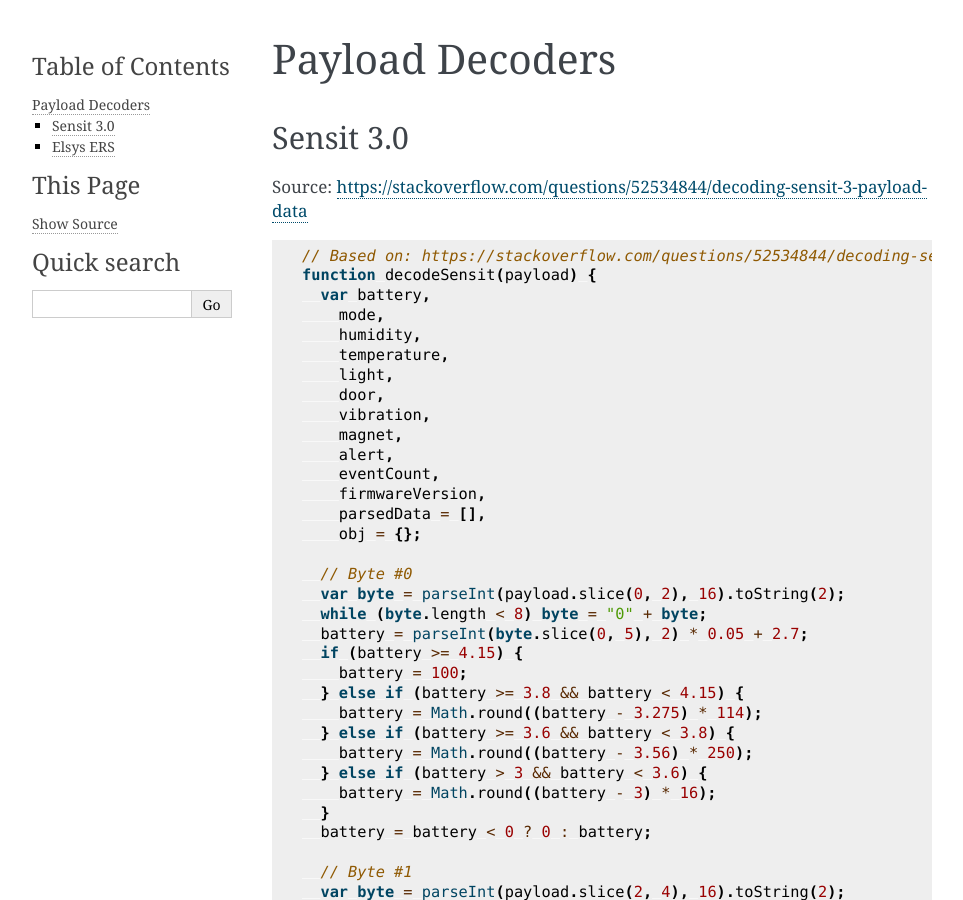
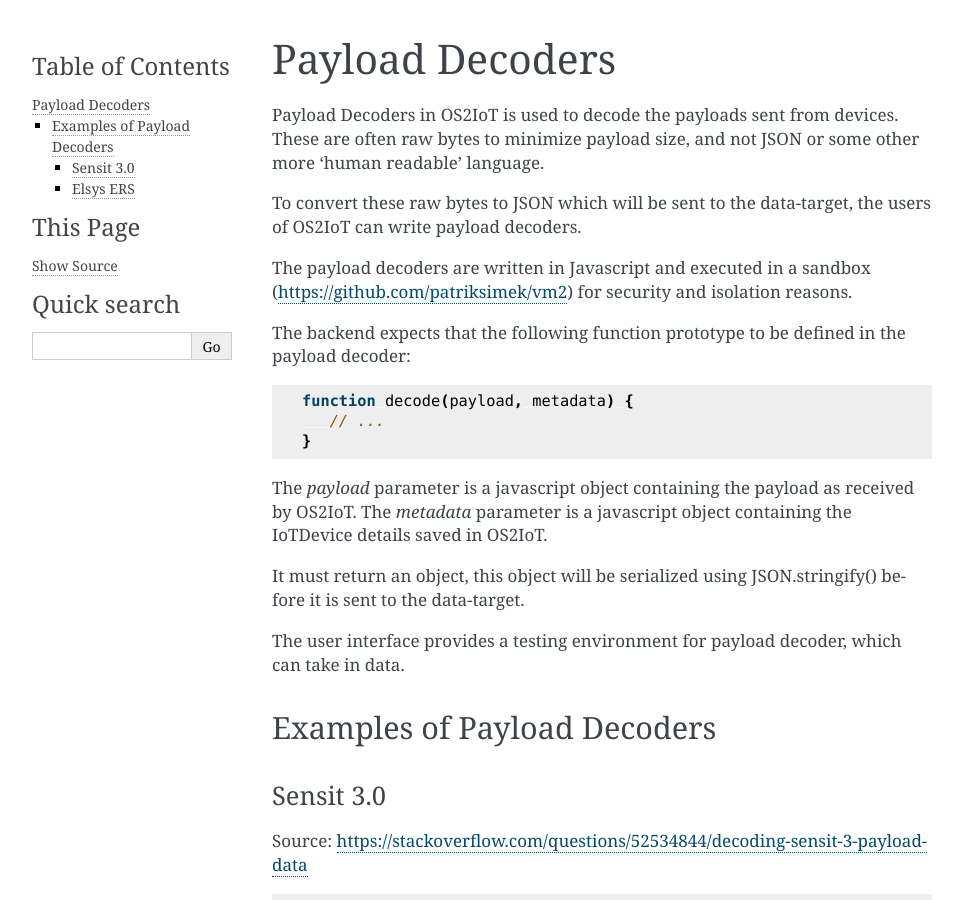
Before and after one commit to OS2iot/OS2iot-docs, a Sphinx documentation site: the page built from source/payload-decoders/payload-decoders.rst, in a window 1280 px wide and 900 px high. Shown: the whole window, without its empty margins (148-1111 px from the left). Built offline with Sphinx 7.4.7, drawn with Linux system fonts in a browser that asks for light colours.

Commit message:
Update payload decoder docs

```diff
--- a/source/payload-decoders/payload-decoders.rst
+++ b/source/payload-decoders/payload-decoders.rst
@@ -1,8 +1,33 @@
 Payload Decoders
 ================================
 
+Payload Decoders in OS2IoT is used to decode the payloads sent from devices.
+These are often raw bytes to minimize payload size, and not JSON or some other more 'human readable' language.
+
+To convert these raw bytes to JSON which will be sent to the data-target, the users of OS2IoT can write payload decoders.
+
+The payload decoders are written in Javascript and executed in a sandbox (https://github.com/patriksimek/vm2) for security and isolation reasons.
+
+The backend expects that the following function prototype to be defined in the payload decoder:
+
+.. code-block:: javascript
+
+   function decode(payload, metadata) {
+      // ...
+   }
+
+The `payload` parameter is a javascript object containing the payload as received by OS2IoT.
+The `metadata` parameter is a javascript object containing the IoTDevice details saved in OS2IoT.
+
+It must return an object, this object will be serialized using JSON.stringify() before it is sent to the data-target.
+
+The user interface provides a testing environment for payload decoder, which can take in data.
+
+Examples of Payload Decoders
+-----------------------------
+
 Sensit 3.0
-----------
+^^^^^^^^^^
 
 Source: https://stackoverflow.com/questions/52534844/decoding-sensit-3-payload-data
 
@@ -10,7 +35,7 @@ Source: https://stackoverflow.com/questions/52534844/decoding-sensit-3-payload-d
    :language: javascript
 
 Elsys ERS
----------
+^^^^^^^^^
 
 .. literalinclude :: ./decode-elsys-ers-payload.js
    :language: javascript
```
